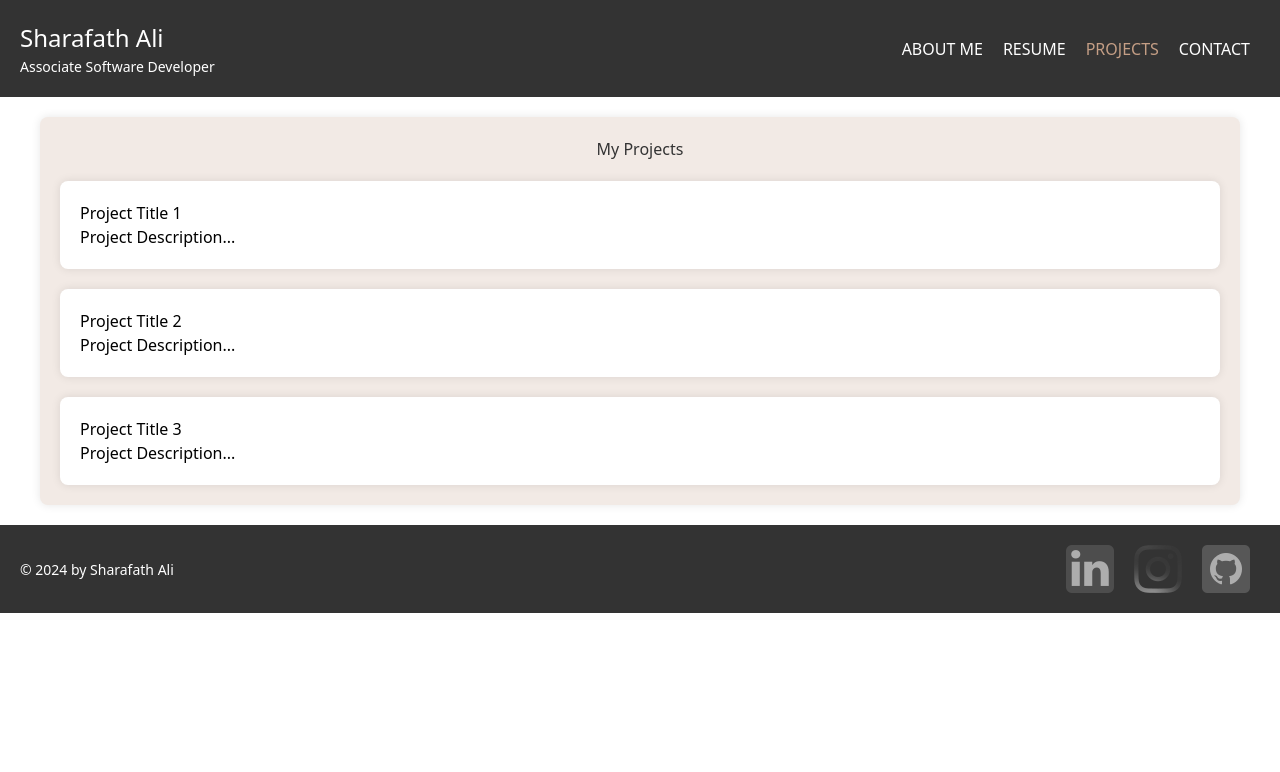
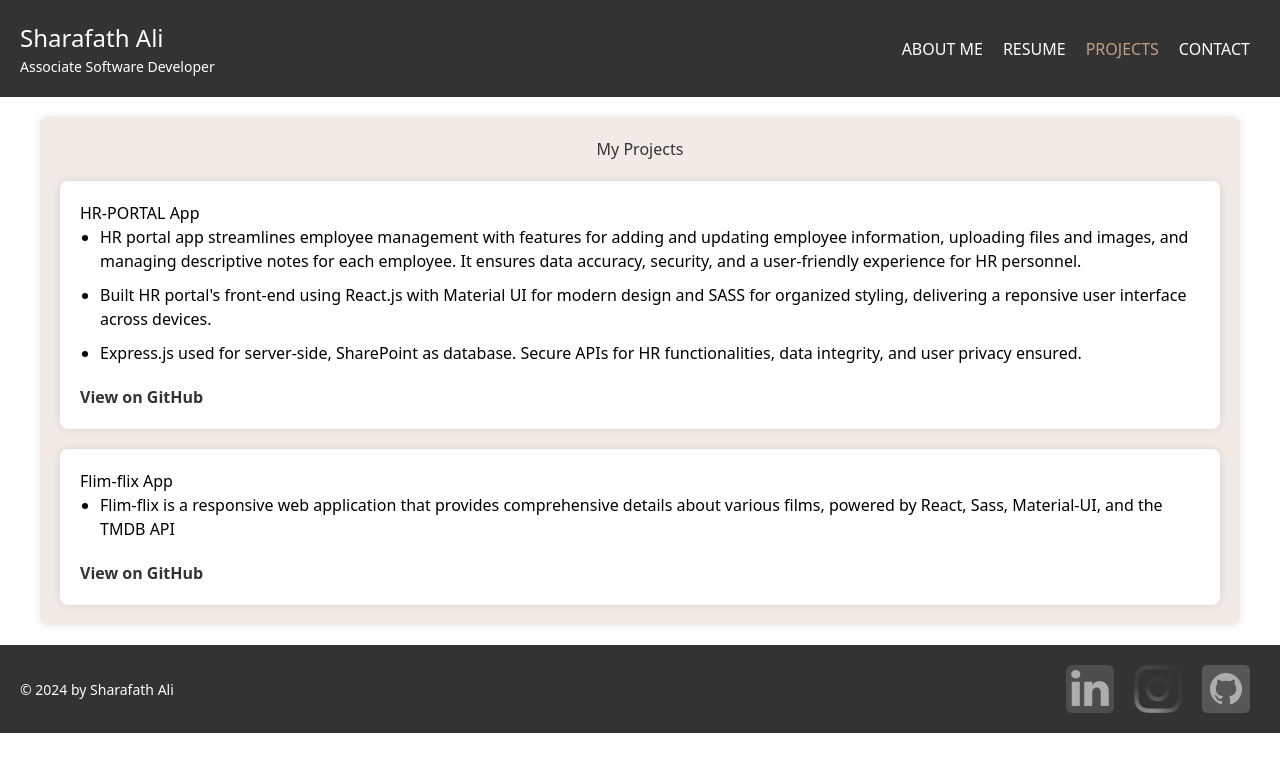
Before and after one commit to sharafath-ali/Personal-website, a React (Create React App) app: page /Projects in a window 1280 px wide. Shown: the top 772 px of the page. Built offline with nearby package versions, Linux system fonts and the light colour scheme; a web font is replaced by a local one.

Commit message:
added content to project

```diff
--- a/src/Css/Project.css
+++ b/src/Css/Project.css
@@ -31,6 +31,29 @@
     margin-top: 0;
 }
 
+.project-card ul {
+    list-style-type: disc;
+    /* Ensure bullets are displayed */
+    padding-left: 20px;
+    /* Add padding to the left */
+}
+
+.project-card li {
+    margin-bottom: 10px;
+}
+
+.github-link {
+    display: inline-block;
+    margin-top: 10px;
+    color: var(--dark-brown);
+    text-decoration: none;
+    font-weight: bold;
+}
+
+.github-link:hover {
+    color: #1a1919 !important;
+}
+
 @media (max-width: 768px) {
     .projects-page {
         margin: 10px;
--- a/src/components/Projects.jsx
+++ b/src/components/Projects.jsx
@@ -1,27 +1,63 @@
+// src/components/Projects.js
 import React from "react";
 import "../Css/Project.css";
 
-function Projects() {
+const Projects = () => {
   return (
     <div className="projects-page">
       <h2>My Projects</h2>
       <div className="project-cards">
         <div className="project-card">
-          <h3>Project Title 1</h3>
-          <p>Project Description...</p>
+          <h3>HR-PORTAL App</h3>
+          <ul>
+            <li>
+              HR portal app streamlines employee management with features for
+              adding and updating employee information, uploading files and
+              images, and managing descriptive notes for each employee. It
+              ensures data accuracy, security, and a user-friendly experience
+              for HR personnel.
+            </li>
+            <li>
+              Built HR portal's front-end using React.js with Material UI for
+              modern design and SASS for organized styling, delivering a
+              reponsive user interface across devices.
+            </li>
+            <li>
+              Express.js used for server-side, SharePoint as database. Secure
+              APIs for HR functionalities, data integrity, and user privacy
+              ensured.
+            </li>
+          </ul>
+          <a
+            href="https://github.com/sharafath-ali/node-react-HR-Portal"
+            target="_blank"
+            rel="noopener noreferrer"
+            className="github-link"
+          >
+            View on GitHub
+          </a>
         </div>
         <div className="project-card">
-          <h3>Project Title 2</h3>
-          <p>Project Description...</p>
+          <h3>Flim-flix App</h3>
+          <ul>
+            <li>
+              Flim-flix is a responsive web application that provides
+              comprehensive details about various films, powered by React, Sass,
+              Material-UI, and the TMDB API
+            </li>
+          </ul>
+          <a
+            href="https://github.com/sharafath-ali/Flim-flix"
+            target="_blank"
+            rel="noopener noreferrer"
+            className="github-link"
+          >
+            View on GitHub
+          </a>
         </div>
-        <div className="project-card">
-          <h3>Project Title 3</h3>
-          <p>Project Description...</p>
-        </div>
-        {/* Add more project cards as needed */}
       </div>
     </div>
   );
-}
+};
 
 export default Projects;
```
